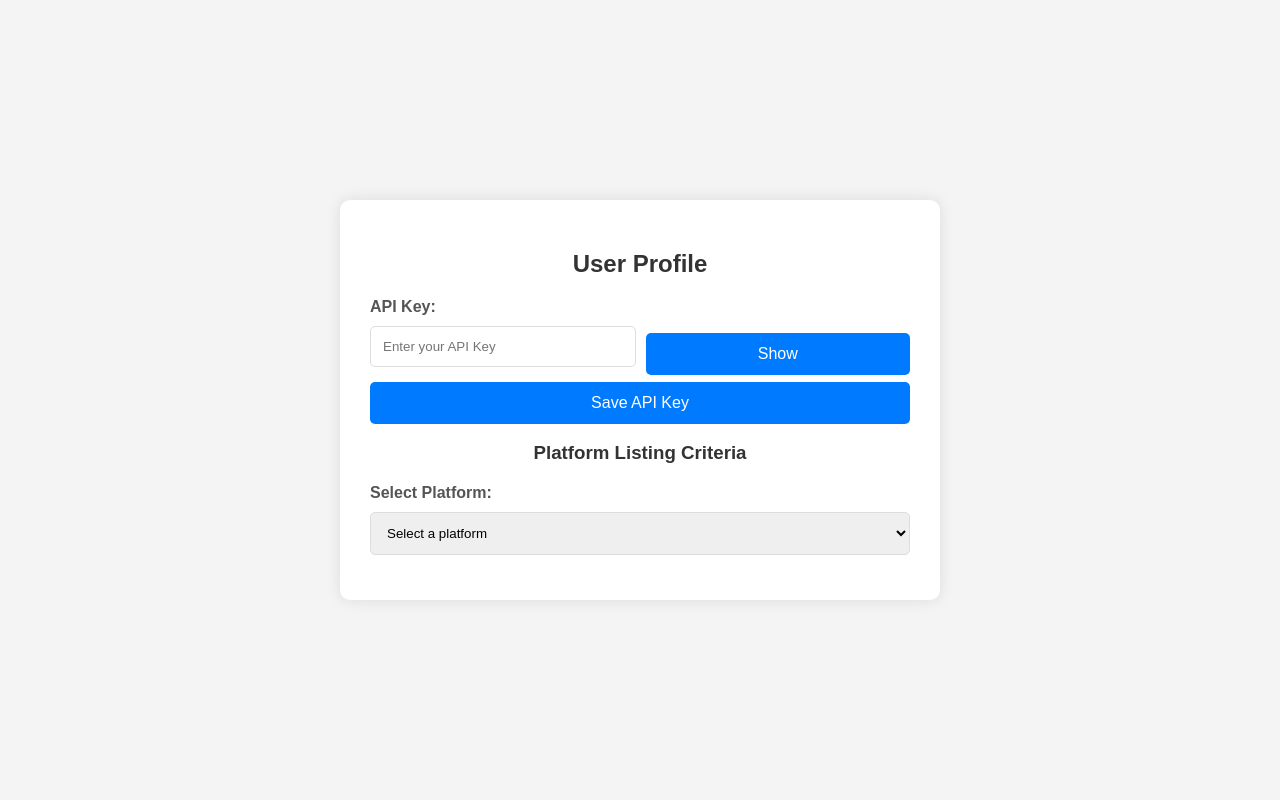
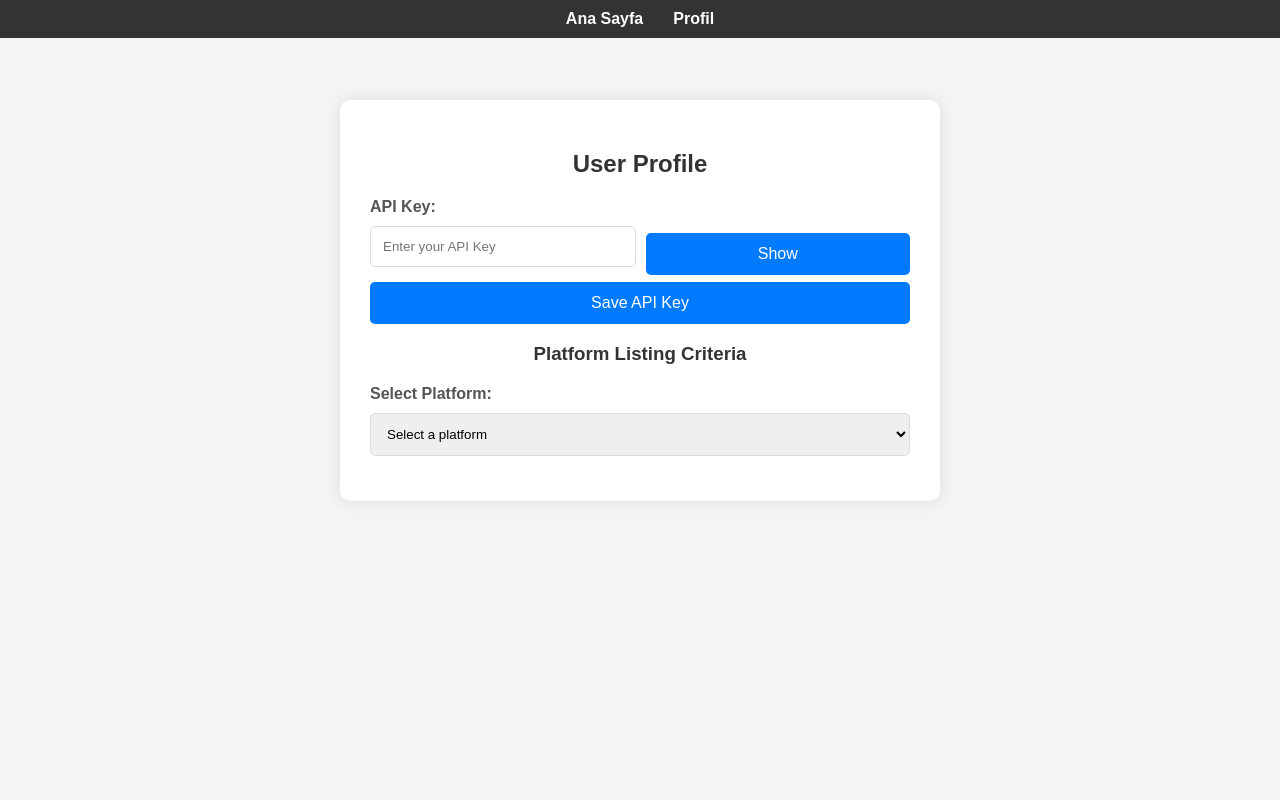
Before and after one commit to jansoganci/listing-app, a Flask app: page / in a window 1280 px wide. Run offline with Flask 3, Linux system fonts and the light colour scheme.

Commit message:
Update index.html

```diff
--- a/templates/index.html
+++ b/templates/index.html
@@ -9,12 +9,44 @@
         body {
             font-family: 'Arial', sans-serif;
             background-color: #f4f4f4;
+            margin: 0;
+            padding: 0;
+            display: flex;
+            flex-direction: column;
+            align-items: center;
+            min-height: 100vh;
+        }
+
+        /* Header için stil */
+        header {
+            width: 100%;
+            background-color: #333;
+            padding: 10px 0;
+            position: fixed;
+            top: 0;
+            z-index: 1000;
+        }
+
+        nav ul {
+            list-style-type: none;
+            margin: 0;
+            padding: 0;
             display: flex;
             justify-content: center;
-            align-items: center;
-            height: 100vh;
-            margin: 0;
-            overflow-x: hidden;
+        }
+
+        nav ul li {
+            margin: 0 15px;
+        }
+
+        nav ul li a {
+            color: white;
+            text-decoration: none;
+            font-weight: bold;
+        }
+
+        nav ul li a:hover {
+            text-decoration: underline;
         }
 
         .container {
@@ -26,6 +58,7 @@
             max-width: 600px;
             box-sizing: border-box;
             text-align: center;
+            margin-top: 100px; /* Header'ın altında yer açmak için */
         }
 
         h2, h3 {
@@ -114,6 +147,17 @@
     </script>
 </head>
 <body>
+    <!-- Statik Header -->
+    <header>
+        <nav>
+            <ul>
+                <li><a href="/">Ana Sayfa</a></li>
+                <li><a href="/profile">Profil</a></li>
+            </ul>
+        </nav>
+    </header>
+
+    <!-- Profil Sayfası İçeriği -->
     <div class="profile-container container">
         <h2>User Profile</h2>
         <form id="profileForm">
```
